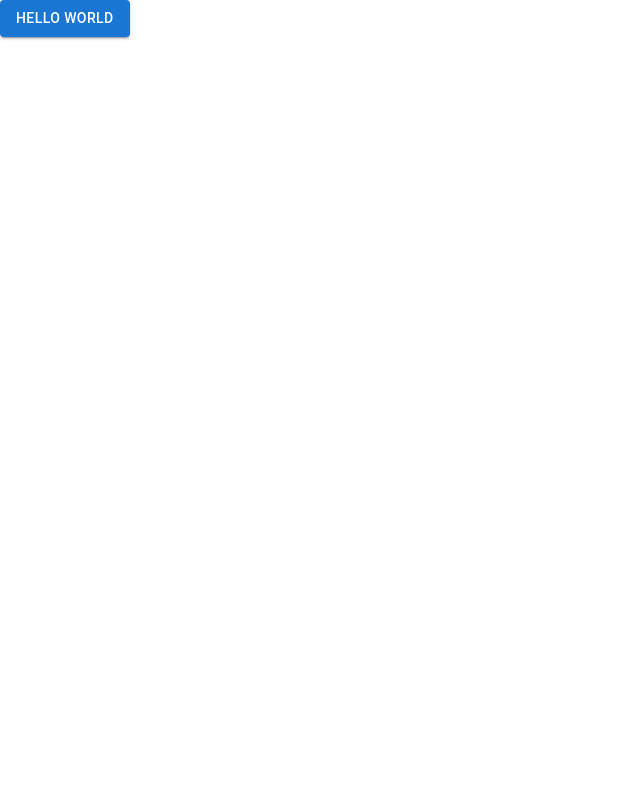
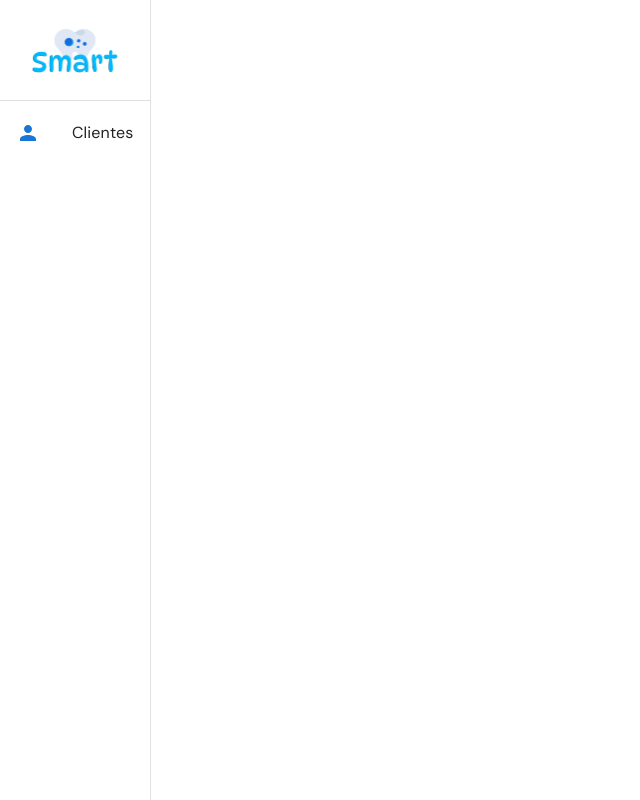
Before and after one commit to SmartDentalApp/Frontend, a Next.js app: page / in a window 1280 px wide. Shown: the whole page, without its empty margins (0-640 px from the left). Built offline with nearby package versions, Linux system fonts and the light colour scheme.

Commit message:
feat: Cria SideBar menu

```diff
--- a/package.json
+++ b/package.json
@@ -11,7 +11,8 @@
   "dependencies": {
     "@emotion/react": "^11.11.1",
     "@emotion/styled": "^11.11.0",
-    "@mui/material": "^5.14.4",
+    "@mui/icons-material": "^5.14.3",
+    "@mui/material": "^5.14.5",
     "@types/node": "20.4.10",
     "@types/react": "18.2.20",
     "@types/react-dom": "18.2.7",
--- /dev/null
+++ b/src/app/components/Sidebar/index.tsx
@@ -0,0 +1,45 @@
+import { Divider, Drawer, List, ListItem, ListItemButton, ListItemIcon, ListItemText } from "@mui/material";
+import Logo from "../icons/Logo";
+import { Person } from "@mui/icons-material";
+import { useState } from "react";
+
+export default function Sidebar() {
+    const menuItems = [
+        {
+            name: "Clientes",
+            icon: Person
+        }
+    ]
+
+    const [isDrawerOpen, setIsDrawerOpen] = useState(false);
+
+    function toggleDrawer() {
+        setIsDrawerOpen(true)
+    }
+
+    return (
+        <Drawer
+            anchor={"left"}
+            open={isDrawerOpen}
+            variant="permanent"
+            onClose={toggleDrawer}
+        >
+            <div className="flex flex-col items-center">
+                <Logo size="100px" />
+                <Divider className="w-full" />
+                <List>
+                    {menuItems.map((item, index) => (
+                        <ListItem key={item.name} disablePadding>
+                            <ListItemButton>
+                                <ListItemIcon>
+                                    <item.icon color="primary" />
+                                </ListItemIcon>
+                                <ListItemText primary={item.name} />
+                            </ListItemButton>
+                        </ListItem>
+                    ))}
+                </List>
+            </div>
+        </Drawer>
+    )
+}
--- /dev/null
+++ b/src/app/layouts/Sidebar/index.tsx
@@ -0,0 +1,16 @@
+// components/Layout.js
+import React, { ReactNode } from 'react';
+import Sidebar from '@/components/Sidebar';
+
+interface SidebarLayoutProps {
+    children: ReactNode
+}
+
+export default function SidebarLayout ({ children }: SidebarLayoutProps) {
+  return (
+    <div className="flex">
+      <Sidebar />
+      <div className="content">{children}</div>
+    </div>
+  );
+};
--- a/src/app/page.tsx
+++ b/src/app/page.tsx
@@ -1,9 +1,15 @@
-import { Button } from "@mui/material";
+'use client';
+
+import { Button, ThemeProvider } from "@mui/material";
+import SidebarLayout from "./layouts/Sidebar";
+import theme from "@/theme";
 
 export default function Home() {
   return (
-    <div>
-      <Button variant="contained">Hello World</Button>
-    </div>
+    <ThemeProvider theme={theme}>
+      <SidebarLayout>
+        <Button variant="contained">Hello World</Button>
+      </SidebarLayout>
+    </ThemeProvider>
   )
 }
```
Also changed, not shown: 1 other file (tests, documents, lock files or other folders).
